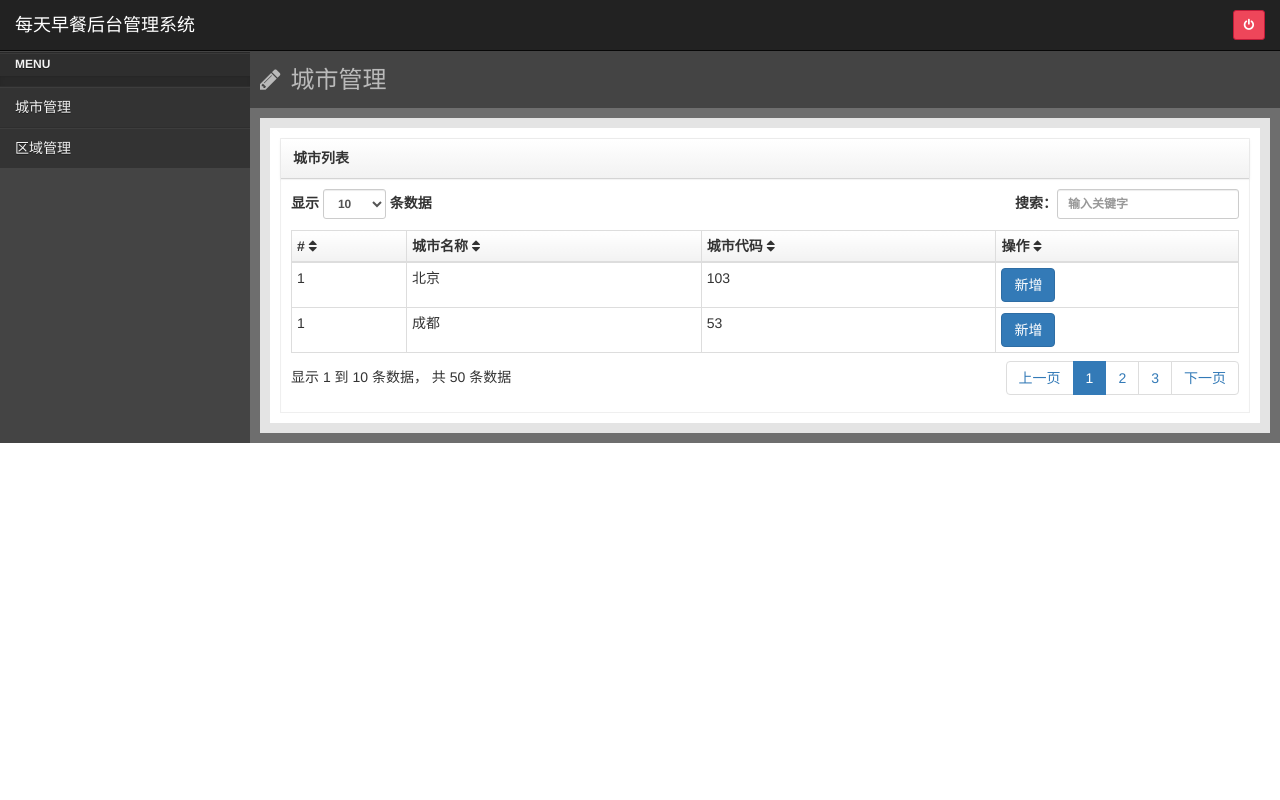
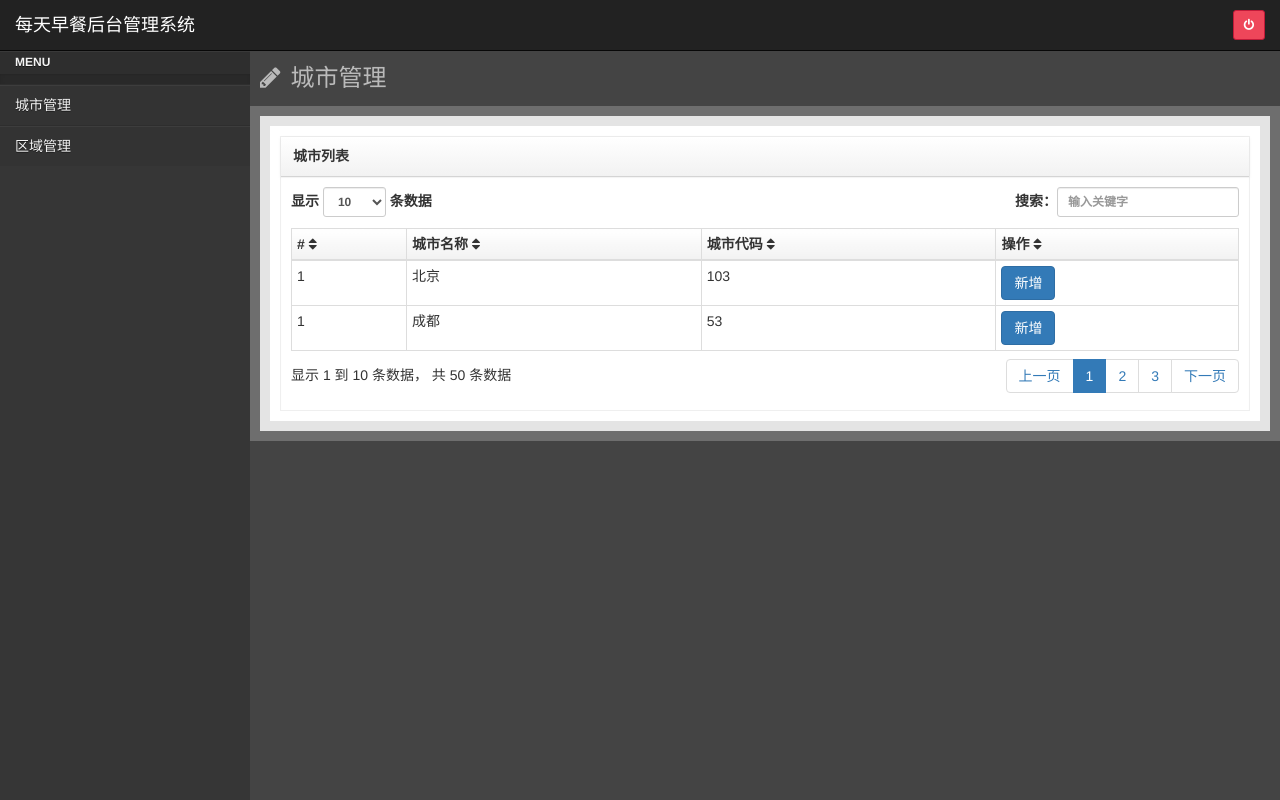
Before and after one commit to wangchaofan/zaocan_cms, a Node server app: page / in a window 1280 px wide. Run offline with Node 20, Linux system fonts and the light colour scheme; some libraries are stand-ins or nearby versions.

Commit message:
修改首页

```diff
--- a/public/css/style.css
+++ b/public/css/style.css
@@ -1,9 +1,16 @@
-/* line 3, ../sass/style.scss */
+/* line 2, ../sass/style.scss */
+html {
+  height: 100%;
+}
+
+/* line 5, ../sass/style.scss */
 body {
+  margin-bottom: 0;
+  height: 100%;
   font-family: "STHeiti Light", "SimSun", "Helvetica Neue", sans-serif;
 }
 
-/* line 7, ../sass/style.scss */
+/* line 11, ../sass/style.scss */
 .list-unstyled {
   margin: 0;
   padding: 0;
@@ -11,7 +18,7 @@ body {
 }
 
 /* my css. */
-/* line 13, ../sass/style.scss */
+/* line 17, ../sass/style.scss */
 .icon {
   margin: 0;
   vertical-align: middle;
@@ -19,7 +26,7 @@ body {
   line-height: 1;
 }
 
-/* line 19, ../sass/style.scss */
+/* line 23, ../sass/style.scss */
 .icon-user {
   width: 16px;
   height: 14px;
@@ -27,7 +34,7 @@ body {
   background-size: cover;
 }
 
-/* line 24, ../sass/style.scss */
+/* line 28, ../sass/style.scss */
 .icon-password {
   width: 15px;
   height: 16px;
@@ -35,14 +42,14 @@ body {
   background-size: cover;
 }
 
-/* line 29, ../sass/style.scss */
+/* line 33, ../sass/style.scss */
 .sidebar {
   float: left;
   padding: 0 0 1.5rem;
   background-color: #1E92CE;
 }
 
-/* line 34, ../sass/style.scss */
+/* line 38, ../sass/style.scss */
 .sidebar-header {
   padding: 20px 20px 10px;
   font-size: 32px;
@@ -52,7 +59,7 @@ body {
   background-color: #61B3DD;
 }
 
-/* line 43, ../sass/style.scss */
+/* line 47, ../sass/style.scss */
 .sidebar-menu a {
   position: relative;
   display: block;
@@ -60,13 +67,13 @@ body {
   color: #fff;
   padding: 20px 20px 20px 30px;
 }
-/* line 49, ../sass/style.scss */
+/* line 53, ../sass/style.scss */
 .sidebar-menu a .fa {
   font-size: 26px;
   line-height: 1;
   color: #53b4e6;
 }
-/* line 55, ../sass/style.scss */
+/* line 59, ../sass/style.scss */
 .sidebar-menu a:focus,
 .sidebar-menu a:hover {
   text-decoration: none;
@@ -75,44 +82,66 @@ body {
           transition: background-color .5s;
 }
 
-/* line 62, ../sass/style.scss */
+/* line 66, ../sass/style.scss */
+#top {
+  margin-bottom: 0;
+  z-index: 2;
+}
+/* line 69, ../sass/style.scss */
 #top .navbar-brand {
   padding: 15px;
 }
 
-/* line 65, ../sass/style.scss */
+/* line 73, ../sass/style.scss */
 #menu {
   background-color: #333333 !important;
 }
 
-/* line 68, ../sass/style.scss */
-.wrap {
+/* line 76, ../sass/style.scss */
+#content {
   position: relative;
-  padding-top: 52px;
+  height: 100%;
+  padding-top: 50px;
+  z-index: 1;
 }
 
-/* line 73, ../sass/style.scss */
+/* line 82, ../sass/style.scss */
+#left {
+  padding-top: 50px;
+  background-color: rgba(0, 0, 0, 0.2);
+  height: 100%;
+  z-index: 1;
+}
+
+/* line 88, ../sass/style.scss */
+.wrap {
+  width: 100%;
+  height: 100%;
+  position: relative;
+}
+
+/* line 94, ../sass/style.scss */
 .content .content-head {
   height: 56px;
   padding: 10px;
 }
-/* line 76, ../sass/style.scss */
+/* line 97, ../sass/style.scss */
 .content .content-head h3 {
   margin-top: 5px;
   margin-bottom: 0;
   color: #bababa;
 }
-/* line 80, ../sass/style.scss */
+/* line 101, ../sass/style.scss */
 .content .content-head h3 i {
   margin-right: 10px;
 }
 
-/* line 86, ../sass/style.scss */
+/* line 107, ../sass/style.scss */
 .dataTables_filter {
   text-align: right;
 }
 
-/* line 89, ../sass/style.scss */
+/* line 110, ../sass/style.scss */
 table.dataTable {
   clear: both;
   margin-top: 6px;
@@ -120,12 +149,12 @@ table.dataTable {
   max-width: none;
 }
 
-/* line 97, ../sass/style.scss */
+/* line 118, ../sass/style.scss */
 table.sortableTable th .fa-sort {
   margin-left: 4px;
 }
 
-/* line 102, ../sass/style.scss */
+/* line 123, ../sass/style.scss */
 table th {
   -webkit-user-select: none;
   -moz-user-select: none;
@@ -133,26 +162,26 @@ table th {
   user-select: none;
 }
 
-/* line 108, ../sass/style.scss */
+/* line 129, ../sass/style.scss */
 .dataTables_info {
   padding-top: 8px;
   white-space: nowrap;
 }
 
-/* line 112, ../sass/style.scss */
+/* line 133, ../sass/style.scss */
 .dataTables_paginate {
   margin: 0;
   white-space: nowrap;
   text-align: right;
 }
-/* line 116, ../sass/style.scss */
+/* line 137, ../sass/style.scss */
 .dataTables_paginate .pagination {
   margin: 2px 0;
   white-space: nowrap;
 }
 
 /* login */
-/* line 122, ../sass/style.scss */
+/* line 143, ../sass/style.scss */
 .absolute-center {
   margin: auto;
   position: absolute;
@@ -163,7 +192,7 @@ table th {
   overflow: auto;
 }
 
-/* line 131, ../sass/style.scss */
+/* line 152, ../sass/style.scss */
 .login-container {
   width: 302px;
   height: 302px;
@@ -171,7 +200,7 @@ table th {
   border-radius: 6px;
   background-color: #fcfcfc;
 }
-/* line 137, ../sass/style.scss */
+/* line 158, ../sass/style.scss */
 .login-container .title {
   height: 75px;
   font-size: 24px;
@@ -180,26 +209,26 @@ table th {
   color: #ccc;
   text-align: center;
 }
-/* line 144, ../sass/style.scss */
+/* line 165, ../sass/style.scss */
 .login-container .title img {
   vertical-align: -1px;
 }
 
-/* line 150, ../sass/style.scss */
+/* line 171, ../sass/style.scss */
 .login-container .row {
   margin: 0;
   padding-left: 38px;
 }
-/* line 154, ../sass/style.scss */
+/* line 175, ../sass/style.scss */
 .login-container .row label {
   display: inline-block;
   width: 27px;
 }
-/* line 159, ../sass/style.scss */
+/* line 180, ../sass/style.scss */
 .login-container .row + .row {
   margin-top: 20px;
 }
-/* line 163, ../sass/style.scss */
+/* line 184, ../sass/style.scss */
 .login-container input[type="text"],
 .login-container input[type="password"] {
   display: inline-block;
@@ -209,33 +238,33 @@ table th {
   outline: none;
   background-color: #fff;
 }
-/* line 172, ../sass/style.scss */
+/* line 193, ../sass/style.scss */
 .login-container .checkbox {
   margin-top: 8px;
   padding-left: 64px;
 }
-/* line 175, ../sass/style.scss */
+/* line 196, ../sass/style.scss */
 .login-container .checkbox label {
   color: #ccc;
 }
 
-/* line 180, ../sass/style.scss */
+/* line 201, ../sass/style.scss */
 .fg-password {
   margin-top: 22px;
   font-size: 12px;
   color: #ccc;
   text-align: center;
 }
-/* line 185, ../sass/style.scss */
+/* line 206, ../sass/style.scss */
 .fg-password a {
   color: #ccc;
 }
 
-/* line 189, ../sass/style.scss */
+/* line 210, ../sass/style.scss */
 #login {
   background-color: #f5f5f5;
 }
-/* line 191, ../sass/style.scss */
+/* line 212, ../sass/style.scss */
 #login #submit {
   margin: 14px auto 0;
   display: block;
--- a/public/sass/style.scss
+++ b/public/sass/style.scss
@@ -1,6 +1,10 @@
 @import "helper";
-
+html {
+    height: 100%;
+}
 body {
+    margin-bottom: 0;
+    height: 100%;
 	font-family: "STHeiti Light", "SimSun", "Helvetica Neue", sans-serif;
 }
 
@@ -59,15 +63,32 @@ body {
         transition: background-color .5s;
     }
 }
-#top .navbar-brand {
-    padding: 15px;
+#top  {
+    margin-bottom: 0;
+    z-index: 2;
+    .navbar-brand {
+        padding: 15px;
+    }
 }
 #menu {
     background-color: #333333 !important;
 }
+#content {
+    position: relative;
+    height: 100%;
+    padding-top: 50px;
+    z-index: 1;
+}
+#left {
+    padding-top: 50px;
+    background-color: rgba(0,0,0,0.2);
+    height: 100%;
+    z-index: 1;
+}
 .wrap {
+    width: 100%;
+    height: 100%;
     position: relative;
-    padding-top: 52px;
 }
 .content {
     .content-head {
```
